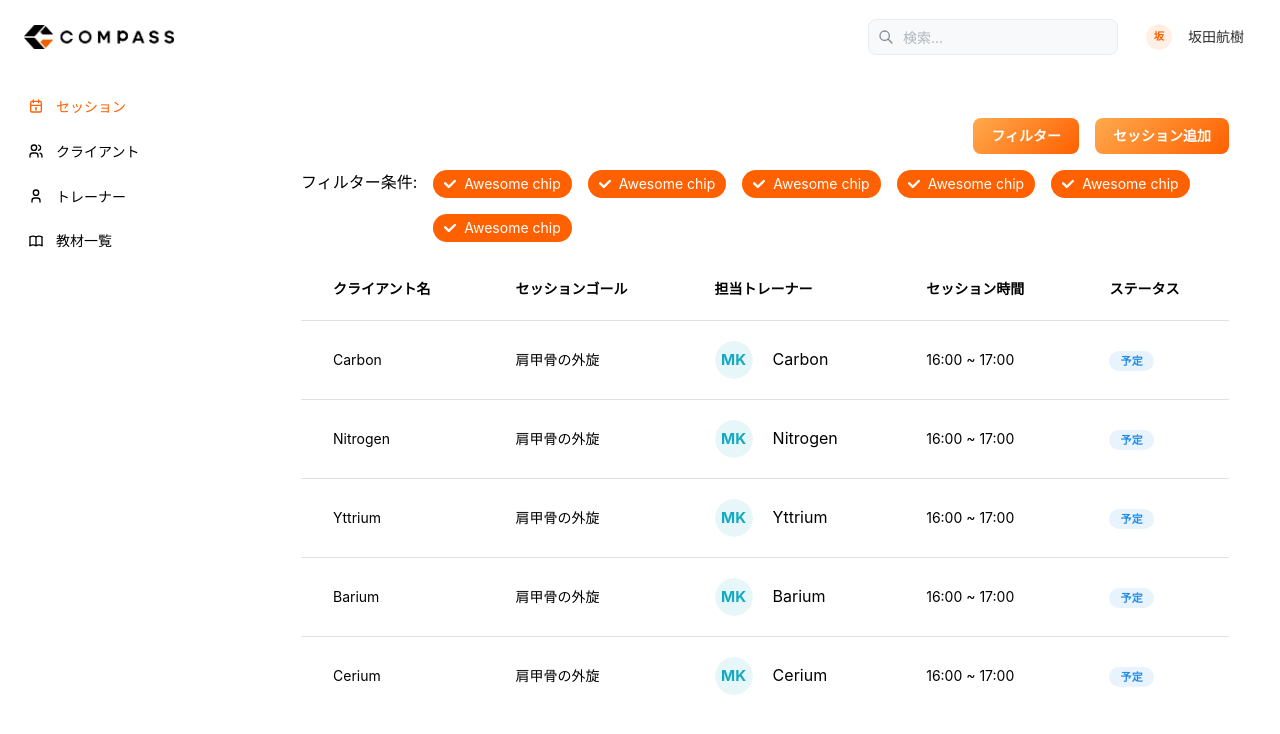
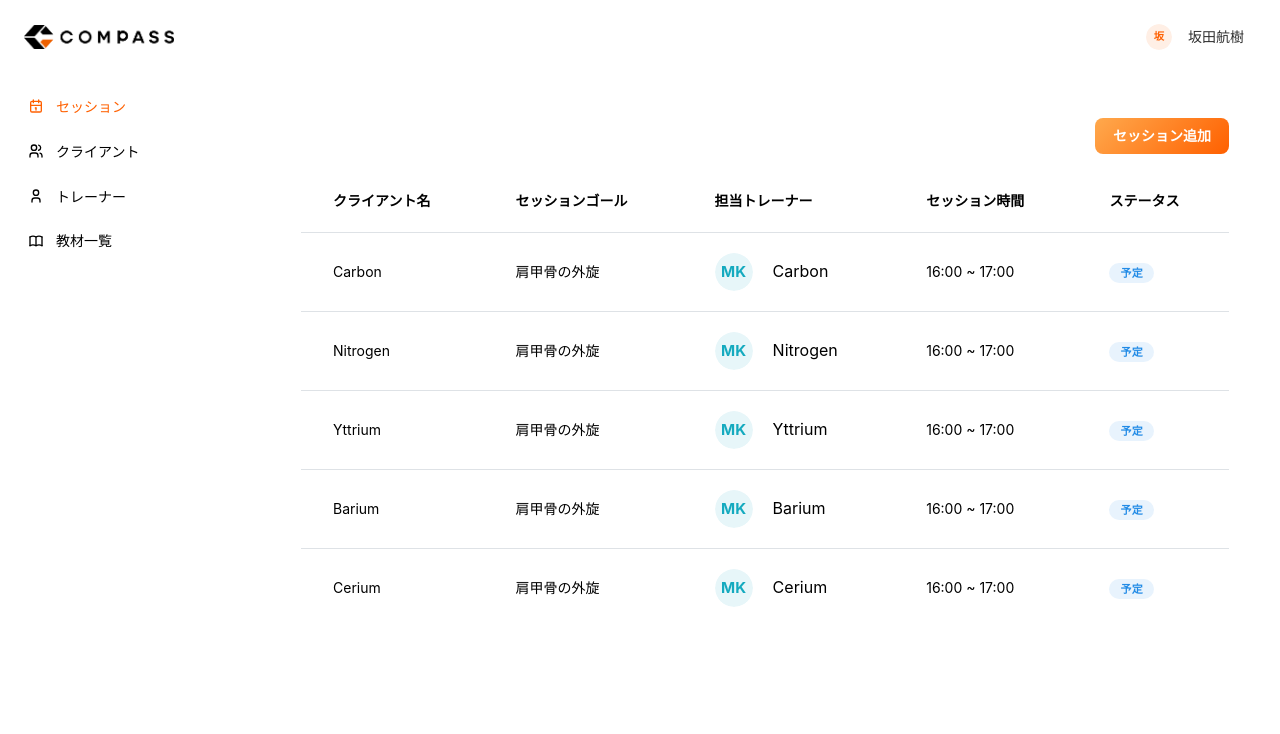
Before and after one commit to career-direction/compass-crm, a Next.js app: page /sessions in a window 1280 px wide. Shown: the top 734 px of the page. Built offline with nearby package versions, Linux system fonts and the light colour scheme.

Commit message:
update: UI

```diff
--- a/src/components/layout/Header.ui.tsx
+++ b/src/components/layout/Header.ui.tsx
@@ -53,26 +53,6 @@ export const Header = memo<Props>(({ onToggle }: Props) => {
 
 			{/* 右側：検索、通知、ユーザーメニュー */}
 			<Group gap="md">
-				{/* 検索バー */}
-				<TextInput
-					placeholder="検索..."
-					leftSection={<IconSearch size={16} />}
-					variant="filled"
-					radius="md"
-					style={{ width: 250 }}
-					styles={{
-						input: {
-							backgroundColor: "#F8F9FA",
-							border: "1px solid #E9ECEF",
-							"&:focus": {
-								borderColor: "#FF6000",
-								backgroundColor: "white",
-							},
-						},
-					}}
-				/>
-
-				{/* ユーザーメニュー */}
 				<Menu shadow="md" width={200} position="bottom-end">
 					<Menu.Target>
 						<Group
--- a/src/features/session/views/SessionList.ui.tsx
+++ b/src/features/session/views/SessionList.ui.tsx
@@ -73,24 +73,9 @@ export const SessionList = () => {
 			<Group justify="space-between" align="center" my="md">
 				<Space></Space>
 				<Group>
-					<CPButton onClick={handleFilterClick}>フィルター</CPButton>
 					<CPButton onClick={open}>セッション追加</CPButton>
 				</Group>
 			</Group>
-
-			{/* フィルター条件 */}
-			<Group mb="md" align="start">
-				<Text>フィルター条件:</Text>
-				<SimpleGrid cols={5}>
-					<Chip defaultChecked>Awesome chip</Chip>
-					<Chip defaultChecked>Awesome chip</Chip>
-					<Chip defaultChecked>Awesome chip</Chip>
-					<Chip defaultChecked>Awesome chip</Chip>
-					<Chip defaultChecked>Awesome chip</Chip>
-					<Chip defaultChecked>Awesome chip</Chip>
-				</SimpleGrid>
-			</Group>
-
 			<Table.ScrollContainer
 				type="native"
 				maxHeight={MAX_TABLE_HEIGHT}
```
